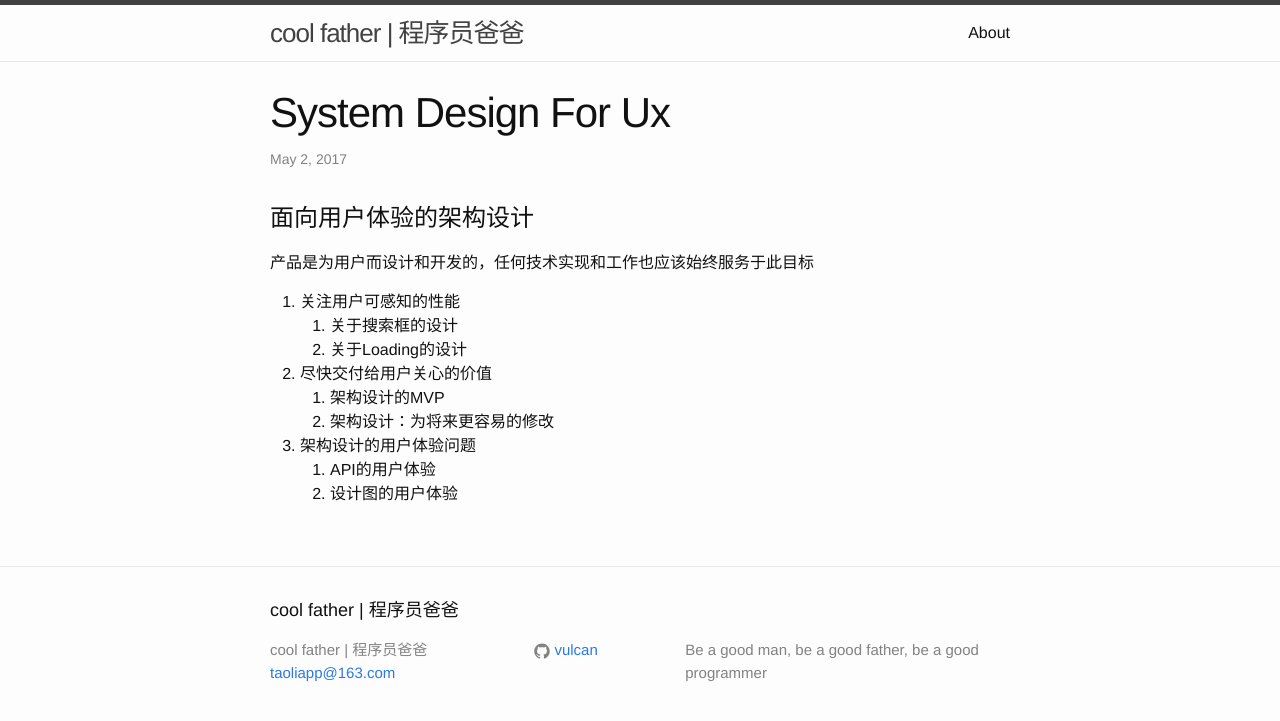
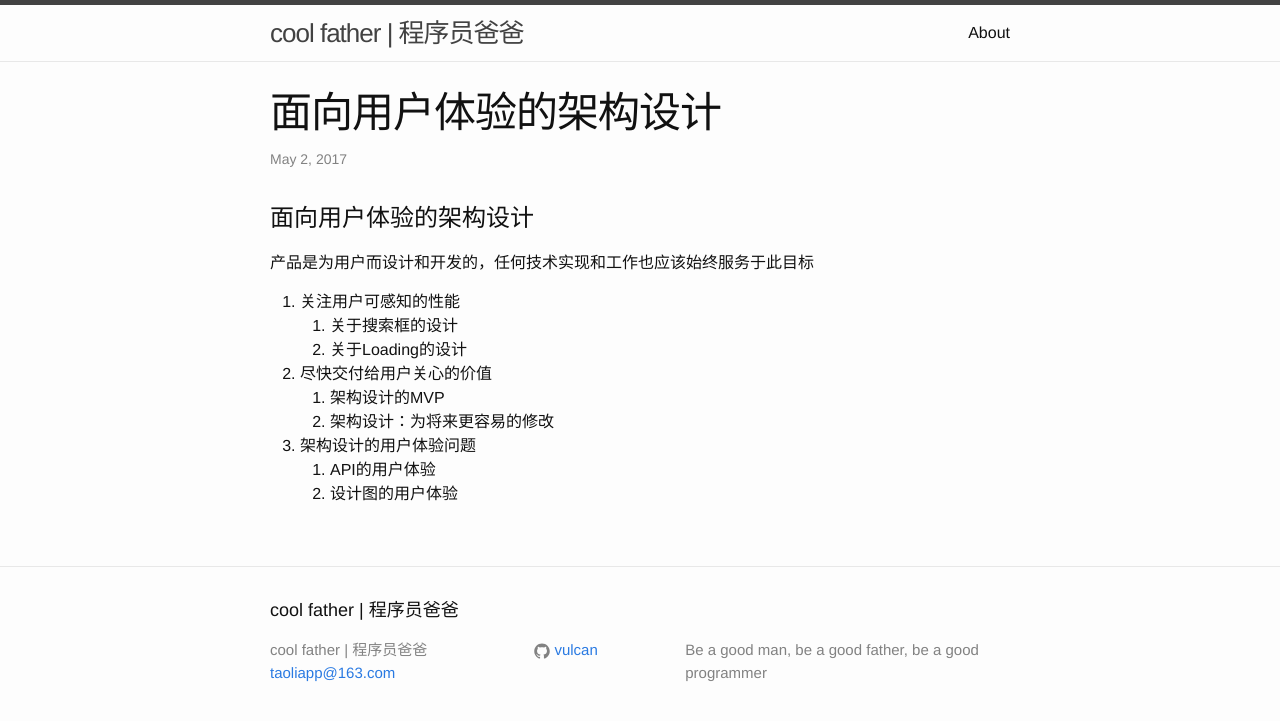
Before and after one commit to vulcan/vulcan.github.io, a Jekyll site: the page built from _posts/2017-05-02-system-design-for-ux.md, in a window 1280 px wide. Shown: the top 721 px of the page. Built offline with Jekyll 4.4.1, drawn with Linux system fonts in a browser that asks for light colours; our own code applies the rules of GitHub Pages for plain Markdown files.

Commit message:
Update 2017-05-02-system-design-for-ux.md
fix category and title

```diff
--- a/_posts/2017-05-02-system-design-for-ux.md
+++ b/_posts/2017-05-02-system-design-for-ux.md
@@ -1,3 +1,9 @@
+---
+layout: post
+title:  "面向用户体验的架构设计"
+date:   2017-05-02 18:02:02
+categories: architect
+---
 # 面向用户体验的架构设计
 
 产品是为用户而设计和开发的，任何技术实现和工作也应该始终服务于此目标
```
